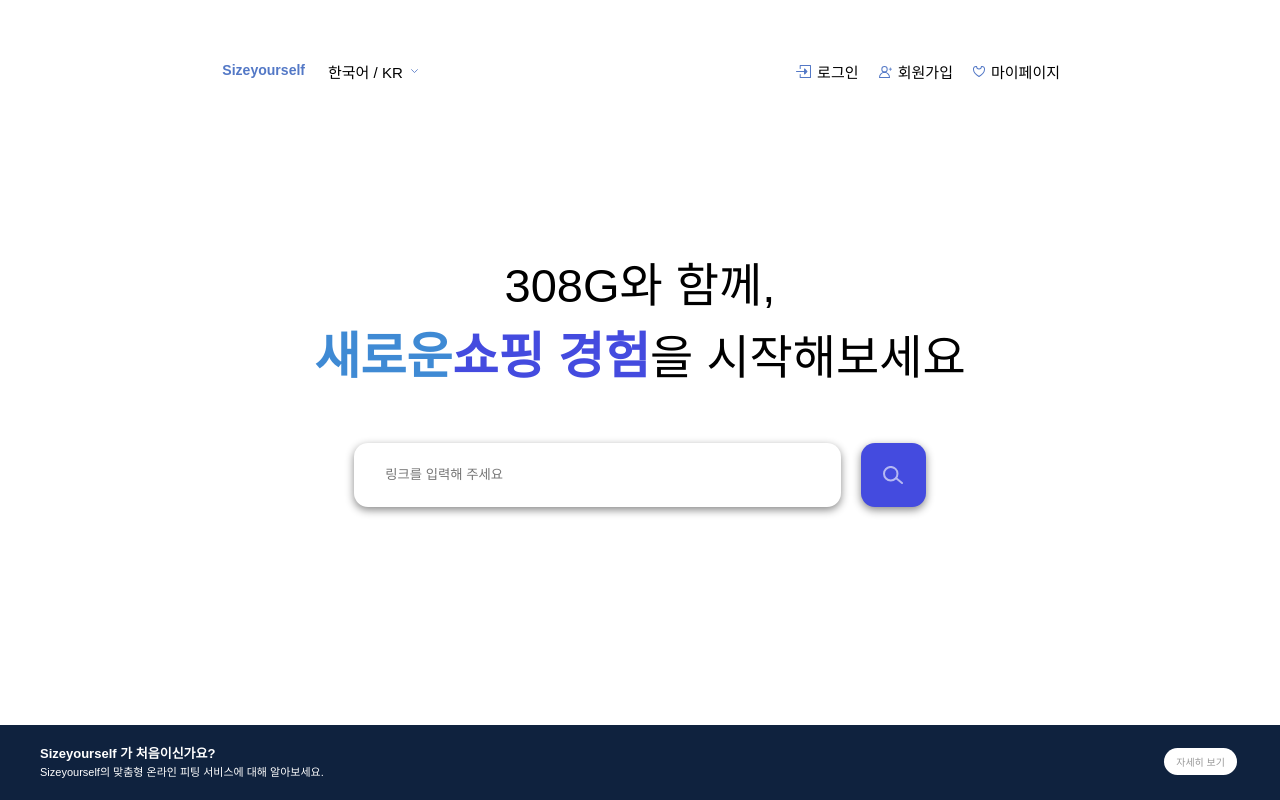
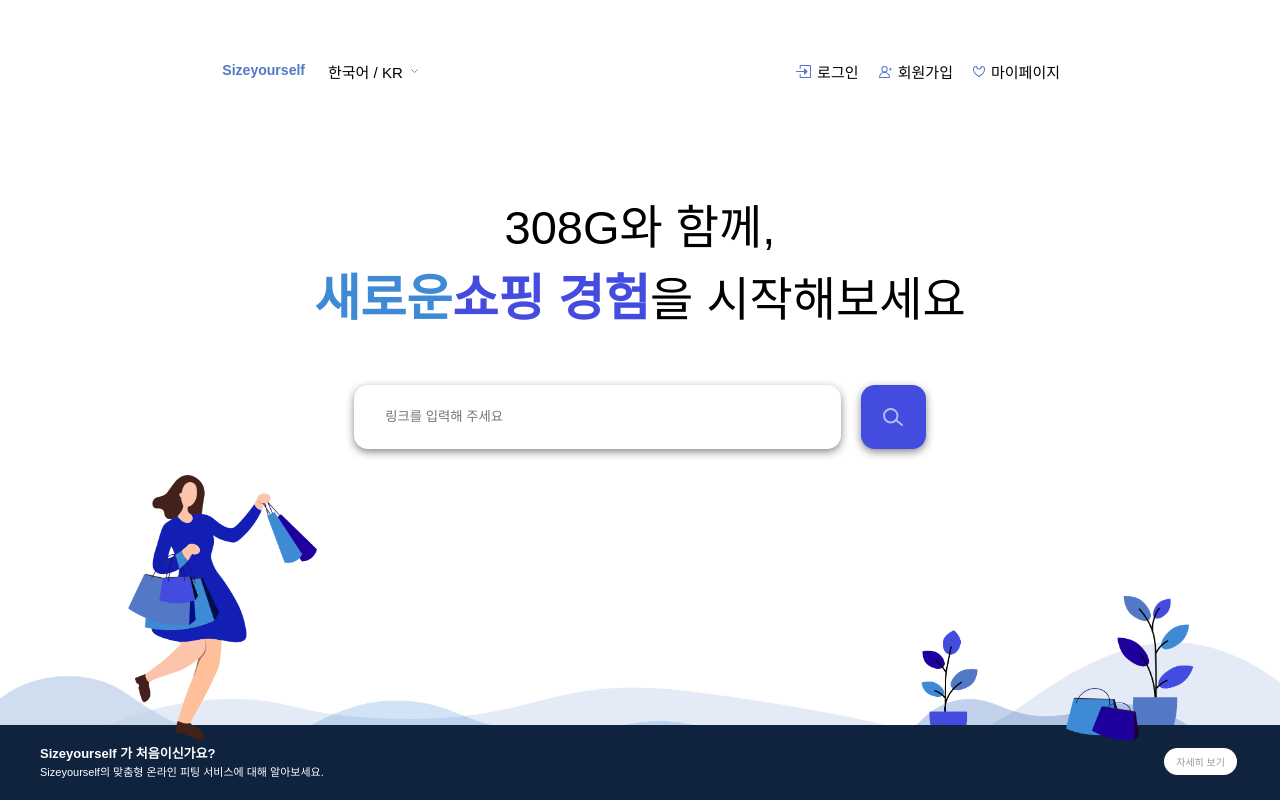
Before and after one commit to wil953742/kpmg_308G, a Next.js app: page / in a window 1280 px wide. Built offline with nearby package versions, Linux system fonts and the light colour scheme.

Commit message:
Update index.tsx

```diff
--- a/pages/index.tsx
+++ b/pages/index.tsx
@@ -2,6 +2,7 @@ import Head from "next/head";
 import Layout from "../components/Layout";
 import styled from "styled-components";
 import { useEffect, useState } from "react";
+import { motion } from "framer-motion";
 
 const MainContent = styled.div`
   display: flex;
@@ -9,34 +10,31 @@ const MainContent = styled.div`
   flex-direction: column;
   align-items: center;
   text-align: center;
-
+  position: relative;
+  height: 100%;
   h1 {
-    margin-top: 22.7vh;
+    margin-top: 15vh;
     font-size: 75px;
     font-weight: 800;
     color: #505050;
     margin-bottom: 9.63vh;
   }
-
   h2 {
     font-size: 47px;
-    margin-top: 20.27vh;
+    margin-top: 13vh;
     color: black;
     font-weight: 400;
     margin-bottom: 6.85vh;
   }
-
   #h2-span {
     font-size: 50px;
     font-weight: bold;
   }
-
   #search-bar {
     display: flex;
     width: 100%;
     align-items: center;
     justify-content: center;
-
     .search {
       width: 38%;
       margin-right: 20px;
@@ -46,11 +44,9 @@ const MainContent = styled.div`
       height: 64px;
       padding: 0 31px;
     }
-
     .search:focus {
       outline: none;
     }
-
     #box {
       background-color: #444bdf;
       box-shadow: 0px 3px 8px rgba(0, 0, 0, 0.47);
@@ -65,6 +61,31 @@ const MainContent = styled.div`
   }
 `;
 
+const Images = styled.div`
+  #wave {
+    position: absolute;
+    width: 100%;
+    bottom: 10px;
+    z-index: 5;
+  }
+  #bag {
+    position: absolute;
+    width: 5.72%;
+    height: ((109.9 / 78.15) * 5.72%);
+    bottom: 60px;
+    right: 11%;
+    z-index: 15;
+  }
+  #main {
+    position: absolute;
+    width: 14.73%;
+    height: ((282.85 * 386.19) * 14.73%);
+    left: 10%;
+    bottom: 60px;
+    z-index: 15;
+  }
+`;
+
 const Footer = styled.footer`
   width: 100%;
   position: absolute;
@@ -73,18 +94,16 @@ const Footer = styled.footer`
   justify-content: space-between;
   background-color: #0f223e;
   color: white;
-
+  z-index: 10;
   h2 {
     font-size: 13px;
     font-weight: bold;
   }
-
   p {
     font-size: 11px;
     font-weight: 300;
     margin-top: 7px;
   }
-
   #detail {
     color: #999999 !important;
     background: white;
@@ -112,6 +131,11 @@ const Home = () => {
       <Layout>
         <MainContent>
           {rotation ? (
+            <motion.div
+              initial={{ scale: 0.7 }}
+              animate={{ scale: 1 }}
+              transition={{ duration: 0.5 }}
+            >
               <h1>
                 SIZE
                 <span style={{ color: "#444BDF" }}>Y</span>
@@ -120,6 +144,7 @@ const Home = () => {
                 <span style={{ color: "#444BDF" }}>R</span>
                 SELF
               </h1>
+            </motion.div>
           ) : (
             <h2>
               308G와 함께,
@@ -144,6 +169,11 @@ const Home = () => {
             </div>
           </div>
         </MainContent>
+        <Images>
+          <img id="main" src="/images/main.png" alt="main_illustrator" />
+          <img id="wave" src="/images/wave.png" alt="wave" />
+          <img id="bag" src="/images/bag.png" alt="bag" />
+        </Images>
         <Footer>
           <div style={{ margin: "18px 0 18px 40px" }}>
             <h2>Sizeyourself 가 처음이신가요?</h2>
```
Lines whose indentation alone changed are shown as unchanged.
